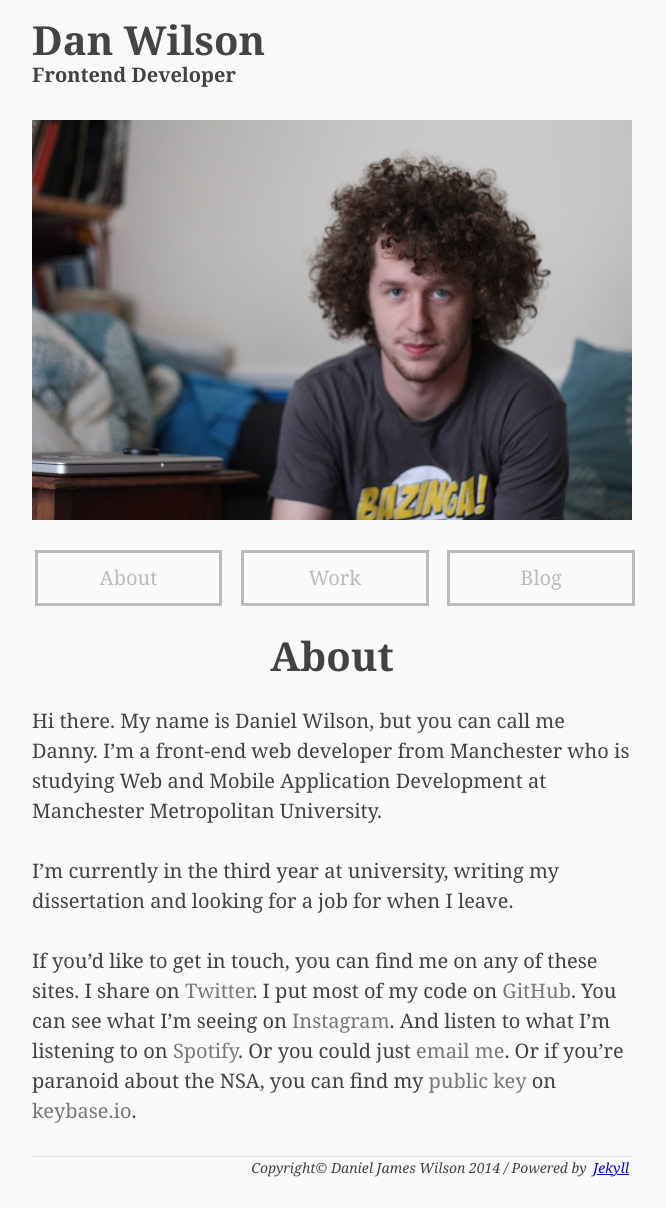
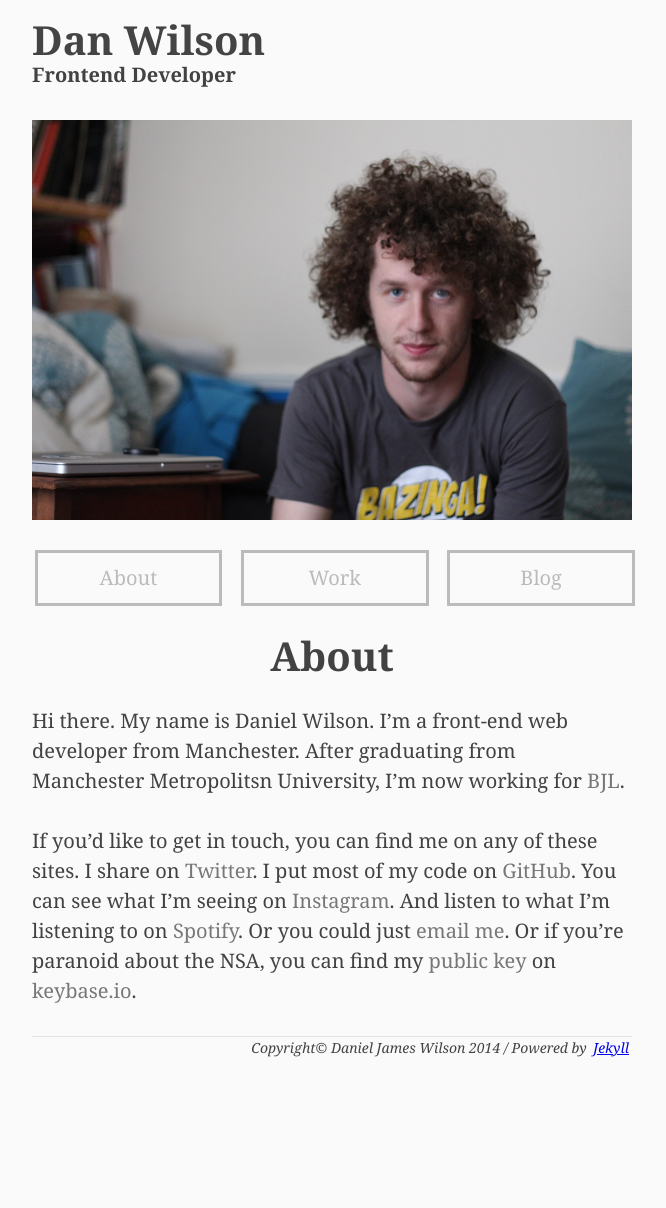
Before and after one commit to danwlsn/djangodan.github.io, a Jekyll site: the page built from about/index.md, in a window 1280 px wide. Shown: the whole page, without its empty margins (308-974 px from the left). Built offline with Jekyll 4.4.1, drawn with Linux system fonts in a browser that asks for light colours; nearby versions of some CDN libraries; Markdown is read by kramdown in place of the engine named in the settings; comment, search, counter and statistics services are not loaded; after the commit the page ends 1088 px from its top, so only the background shows below that.

Commit message:
About update

```diff
--- a/about/index.md
+++ b/about/index.md
@@ -4,8 +4,6 @@ title: About | Danny Wilson | Frontend developer | Manchester, UK
 image: ../images/danwilson.jpg
 ---
 # About
-Hi there. My name is Daniel Wilson, but you can call me Danny. I'm a front-end web developer from Manchester who is studying Web and Mobile Application Development at Manchester Metropolitan University.
-
-I'm currently in the third year at university, writing my dissertation and looking for a job for when I leave.
+Hi there. My name is Daniel Wilson. I'm a front-end web developer from Manchester. After graduating from Manchester Metropolitsn University, I'm now working for [BJL](http://bjl.co.uk).
 
 If you'd like to get in touch, you can find me on any of these sites. I share on [Twitter](http://twitter.com/wilsonand1). I put most of my code on [GitHub](http://github.com/wilsonand1). You can see what I'm seeing on [Instagram](http://instagram.com/wilsonand1_). And listen to what I'm listening to on [Spotify](http://open.spotify.com/user/1128636631). Or you could just <a href="mailto:hello@danwilson.co">email me</a>. Or if you're paranoid about the NSA, you can find my [public key](https://keybase.io/wilson) on [keybase.io](https://keybase.io).
```
